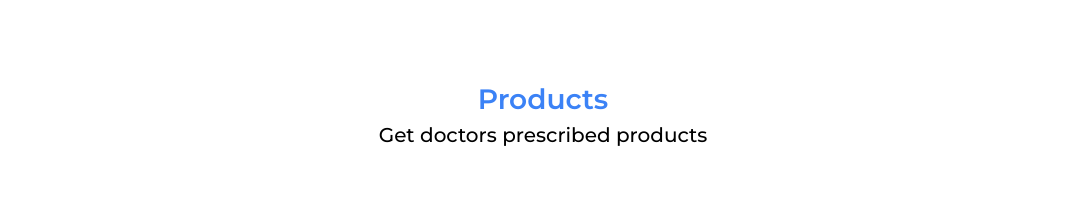
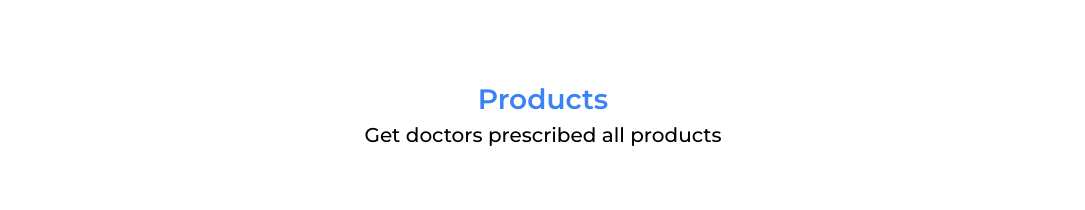
Before and after one commit to rahat2020/Medicare, a Next.js app: page / in a window 1280 px wide. Shown: the part 5040-5250 px from the top of the page, without its empty margins (97-1182 px from the left). Built offline with nearby package versions, Linux system fonts and the light colour scheme.

Commit message:
Replaced services category with products and added header section

```diff
--- a/src/components/Home/Products.jsx
+++ b/src/components/Home/Products.jsx
@@ -4,7 +4,7 @@ import React from 'react'
 const Products = () => {
   return (
     <div className='py-12 px-8'>
-      <ComponentHeader title={"Products"} desc={"Get doctors prescribed products"} />
+      <ComponentHeader title={"Products"} desc={"Get doctors prescribed all products"} />
     </div>
   )
 }
```
